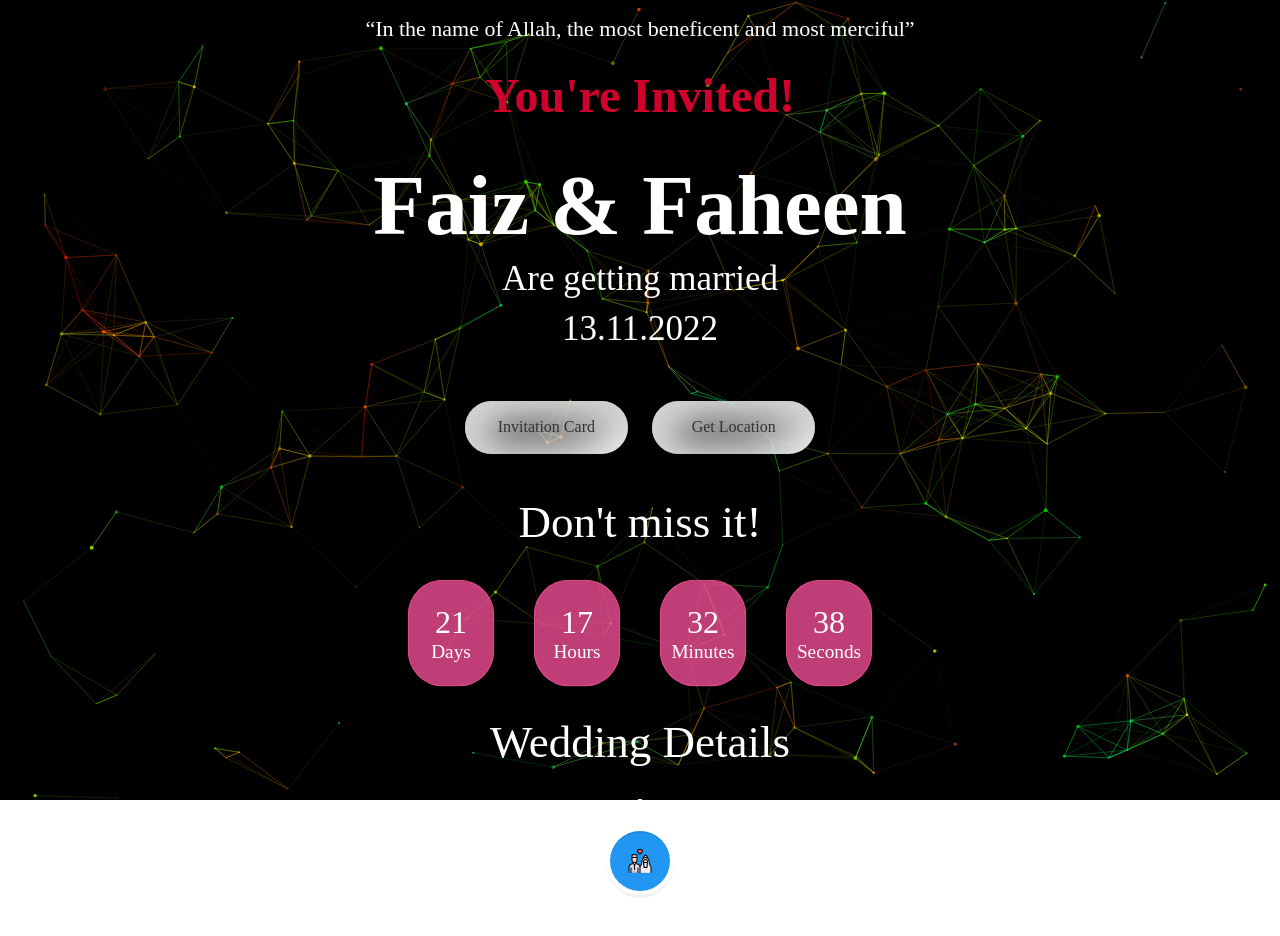
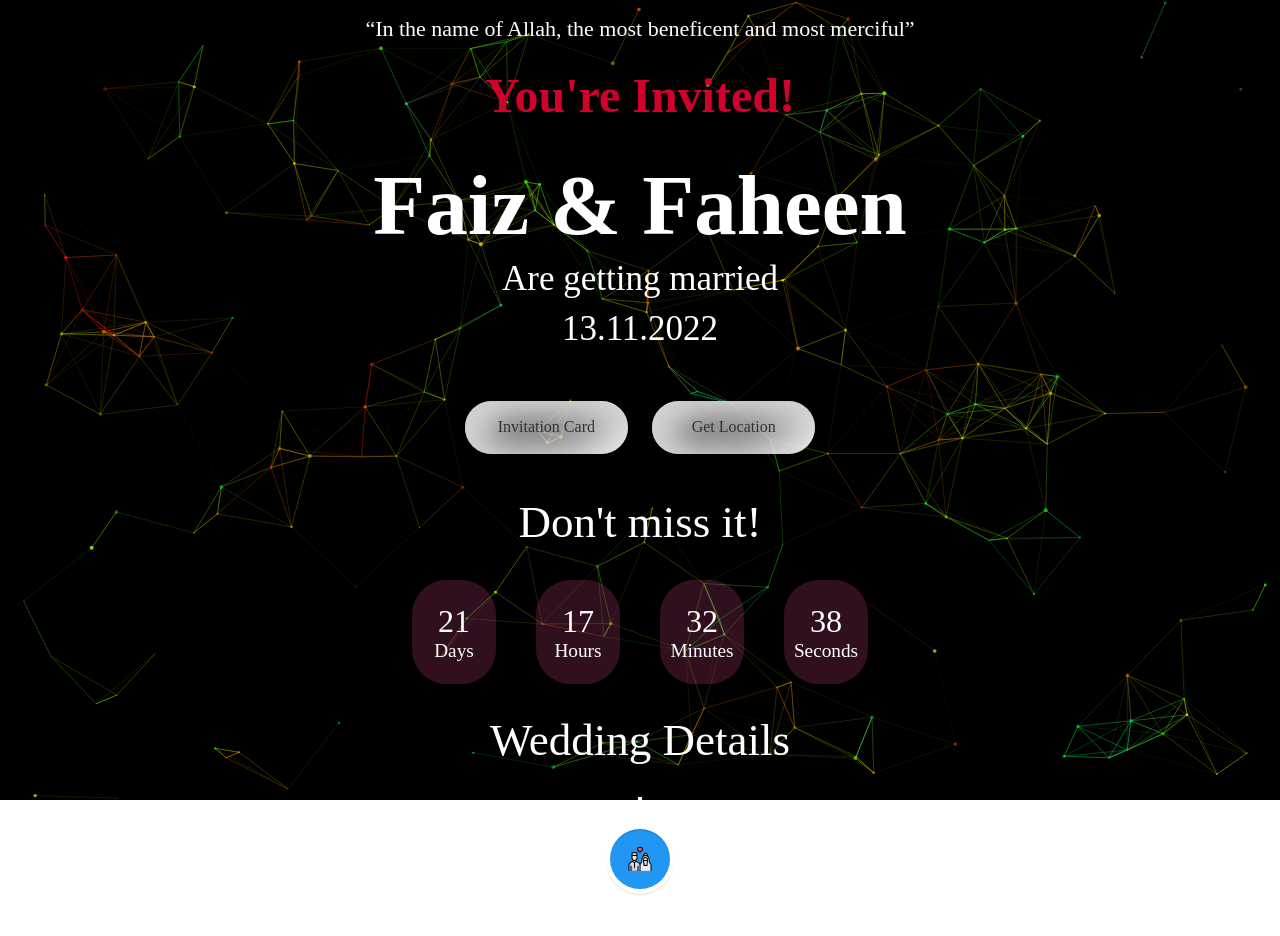
Before and after one commit to faizitguy/faiz-wedding, a React (Create React App) app: page / in a window 1280 px wide. Shown: the top 936 px of the page. Built offline with nearby package versions, Linux system fonts and the light colour scheme; a web font is replaced by a local one.

Commit message:
changed clock's styling

```diff
--- a/src/components/countdown/Countdown.js
+++ b/src/components/countdown/Countdown.js
@@ -63,7 +63,6 @@ const CountDown = () => {
                     </ClocksWrapper>
                 </CountDownWrapper>
             }
-
         </>
     );
 }
--- a/src/components/countdown/index.style.js
+++ b/src/components/countdown/index.style.js
@@ -31,9 +31,8 @@ export const Clock = styled.div`
   justify-content: center;
   align-items: center;
   border-radius: 35px;
-  border: 1px solid #F14E95;
   color: #fff;
-  background: rgba(241, 78, 149, 0.8);
+  background: rgba(241, 78, 149, 0.2);
   animation: pulse 1s ease infinite;
   font-size: 1.2rem;
   padding: 12px 2px;
```
